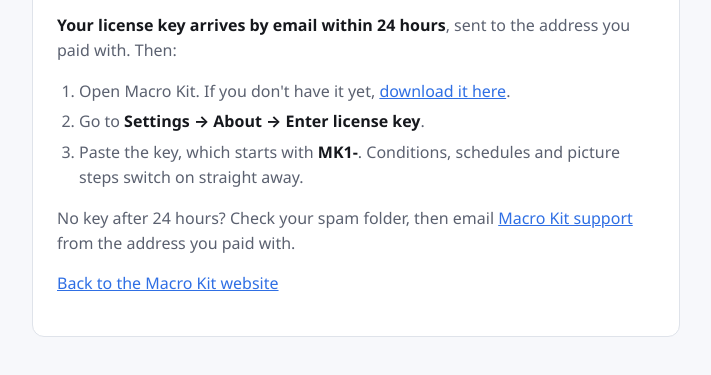
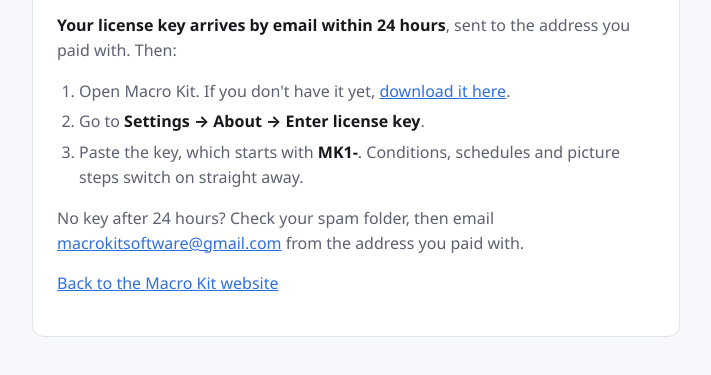
Before and after one commit to curtner04/macro-kit, a plain HTML site: page docs/thanks.html in a window 1280 px wide. Shown: the part 265-640 px from the top of the page, without its empty margins (284-995 px from the left). Drawn offline with Linux system fonts and the light colour scheme.

Commit message:
Website: support address for keys and refunds
Co-Authored-By: Claude Opus 5.5 <noreply@anthropic.com>

```diff
--- a/docs/thanks.html
+++ b/docs/thanks.html
@@ -49,7 +49,7 @@ b{color:var(--ink)}
   </div>
 </div>
 <script>
-var SUPPORT_EMAIL = "";
+var SUPPORT_EMAIL = "macrokitsoftware@gmail.com";
 document.querySelectorAll("[data-support]").forEach(function (el) {
   if (SUPPORT_EMAIL) { el.href = "mailto:" + SUPPORT_EMAIL; el.textContent = SUPPORT_EMAIL; }
 });
```
Also changed, not shown: docs/index.html (+1 -1 lines).
